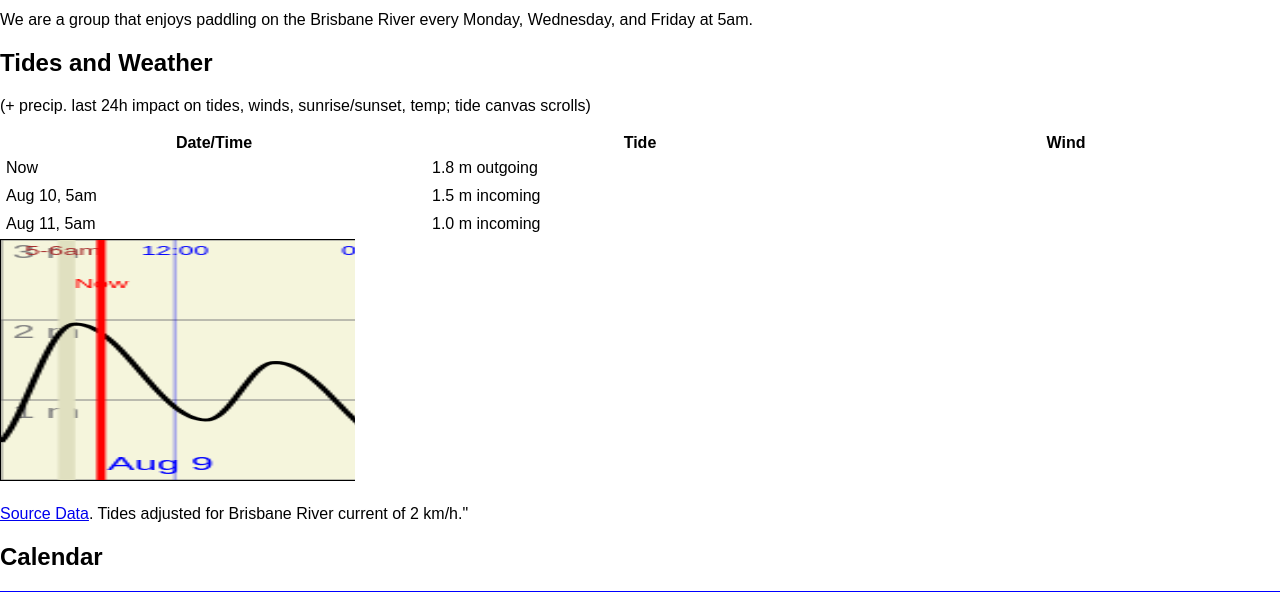
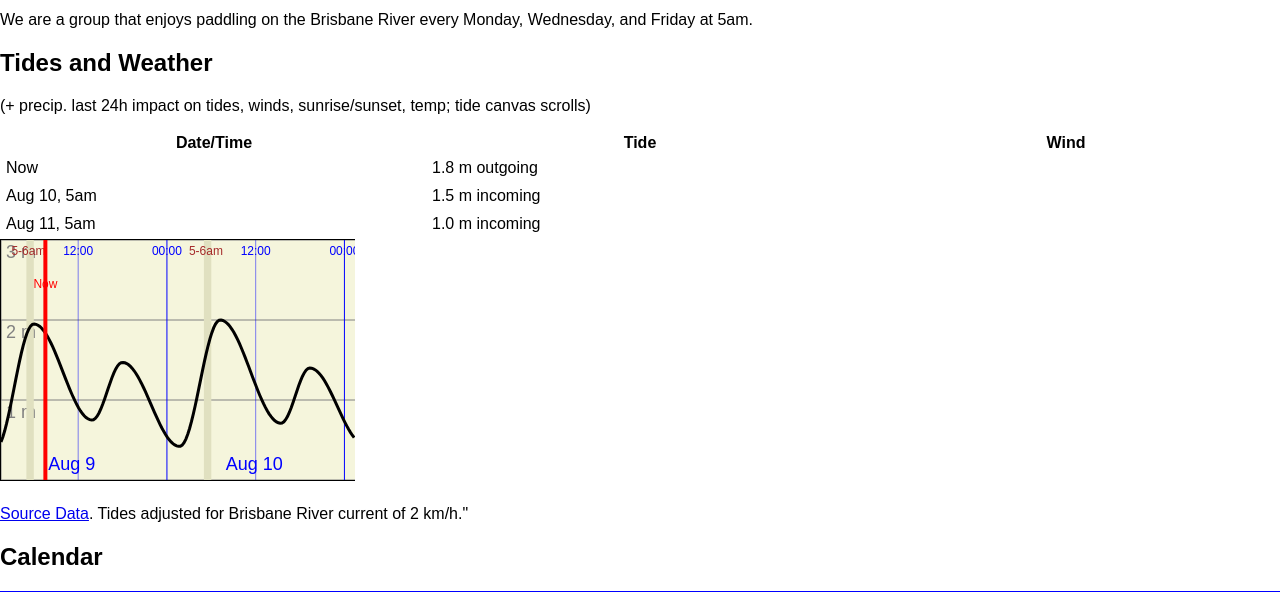
Before and after one commit to dpmatsalla/westendspearers, a PHP site: page / in a window 1280 px wide. Shown: the part 497-1089 px from the top of the page. Run offline with PHP 8.4, Linux system fonts and the light colour scheme; some libraries are stand-ins or nearby versions.

Commit message:
Update styles.css

```diff
--- a/styles.css
+++ b/styles.css
@@ -11,7 +11,7 @@ body,html {
     overflow-y: hidden;
 }
 canvas {
-    width: 800px;
+    width: 355px;
     height: 240px;
     border: 1px solid #000000;
     background-color: beige;
```
